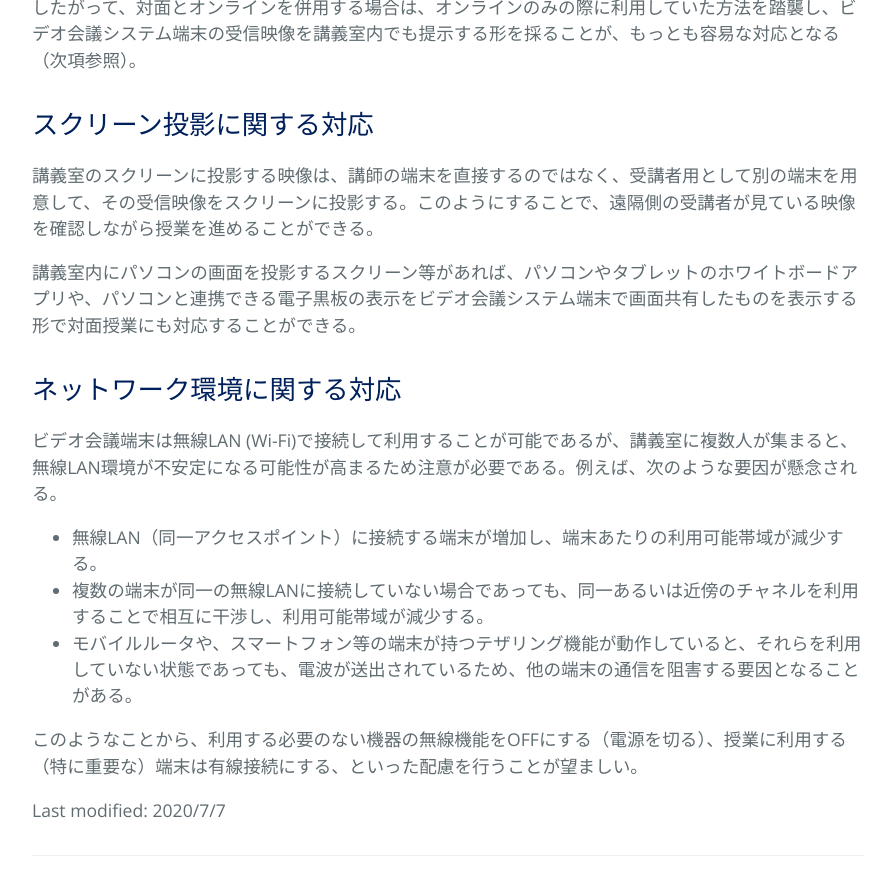
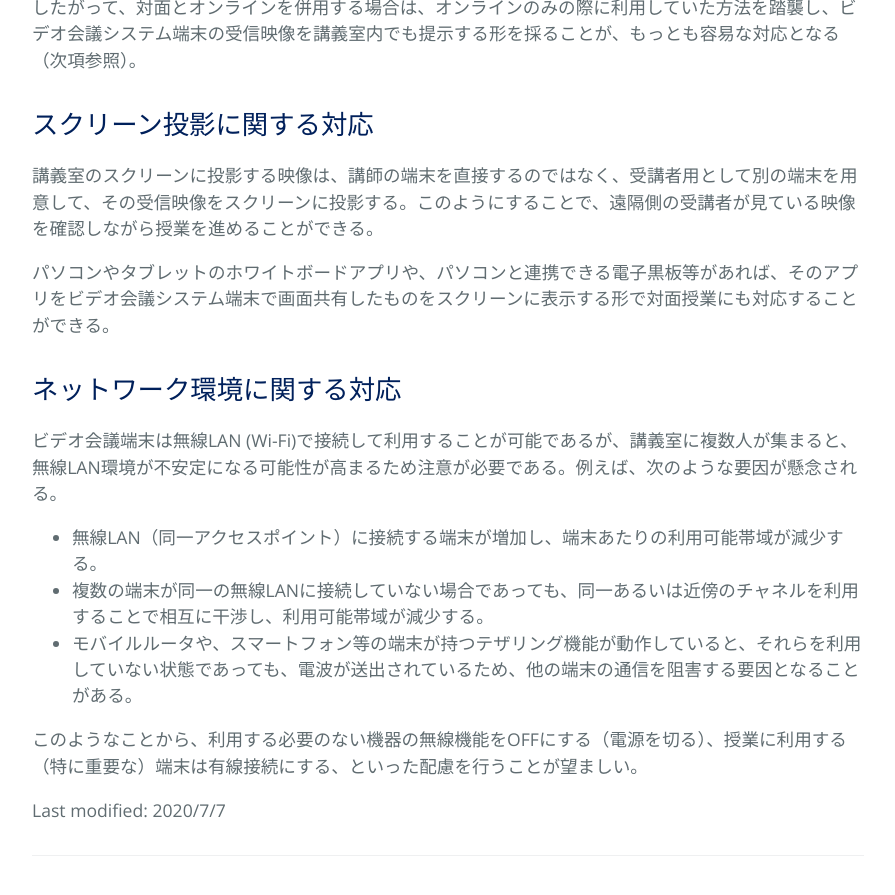
Before and after one commit to kyoto-u/online-edu, a Jekyll site: the page built from zoom-hybrid-use.md, in a window 1280 px wide and 900 px high, scrolled down 6537 px. Shown: the top 895 px of the window, without its empty margins (192-1087 px from the left). Built offline with Jekyll 4.4.1, drawn with Linux system fonts in a browser that asks for light colours; some of the changed text lies outside the part shown.

Commit message:
Update zoom-hybrid-use.md

```diff
--- a/zoom-hybrid-use.md
+++ b/zoom-hybrid-use.md
@@ -151,7 +151,7 @@ title: 対面とオンラインの同時併用授業の実施方法と必要設
 
 講義室のスクリーンに投影する映像は、講師の端末を直接するのではなく、受講者用として別の端末を用意して、その受信映像をスクリーンに投影する。このようにすることで、遠隔側の受講者が見ている映像を確認しながら授業を進めることができる。
 
-講義室内にパソコンの画面を投影するスクリーン等があれば、パソコンやタブレットのホワイトボードアプリや、パソコンと連携できる電子黒板の表示をビデオ会議システム端末で画面共有したものを表示する形で対面授業にも対応することができる。
+パソコンやタブレットのホワイトボードアプリや、パソコンと連携できる電子黒板等があれば、そのアプリをビデオ会議システム端末で画面共有したものをスクリーンに表示する形で対面授業にも対応することができる。
 
 ## ネットワーク環境に関する対応
 
```
Also changed, not shown: other parts of zoom-hybrid-use.md (+1 -1 lines).
